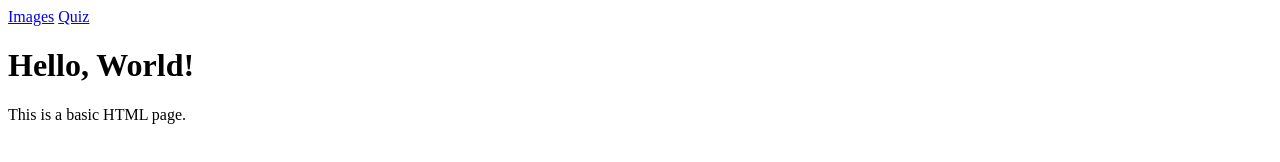
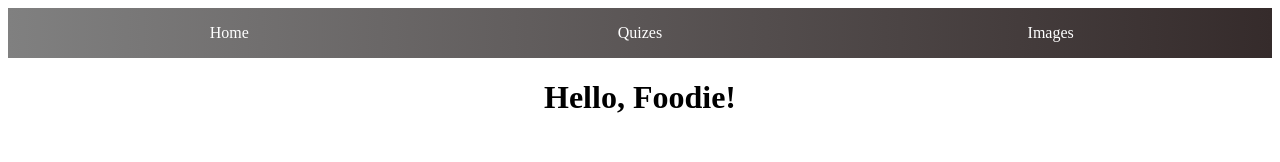
Before and after one commit to ShayGlascott/shayglascott.github.io, a plain HTML site: page index.html in a window 1280 px wide. Drawn offline with Linux system fonts and the light colour scheme.

Commit message:
Adding navbar to all pages

```diff
--- a/css/style.css
+++ b/css/style.css
@@ -0,0 +1,27 @@
+.navigation{
+    display: grid;
+    grid-template-columns:1fr 1fr 1fr;
+    background: linear-gradient(to right, grey, #352b2b);
+    padding: 1em;
+}
+
+.nav-item {
+    text-align: center;
+    color: white;
+    text-decoration: none;
+}
+.headings{
+    text-align: center;
+
+}
+
+.nav-item:hover {
+    background-color: rgba(0, 0, 0, 0.75);;
+}
+a{
+    color: white;
+}
+body{
+    text-align: center;
+
+}
--- a/index.html
+++ b/index.html
@@ -5,14 +5,17 @@
     <meta charset="UTF-8">
     <meta name="viewport" content="width=device-width, initial-scale=1.0">
     <title>Recipe Central</title>
+    <link rel="stylesheet" href="./css/style.css">
+
 </head>
 
 <body>
-    <nav>
-        <a href="html/images.html">Images</a>
-        <a href="html/quiz.html">Quiz</a>
+    <nav class="navigation">
+        <a href="index.html" class="nav-item">Home</a>
+        <a href="./html/quiz.html" class="nav-item">Quizes</a>
+        <a href="./html/images.html" class="nav-item">Images</a>
     </nav>
-    <h1>Hello, World!</h1>
-    <p>This is a basic HTML page.</p>
+    <h1 class="headings">Hello, Foodie!</h1>
+    <p></p>
 </body>
 </html>
```
Also changed, not shown: html/images.html (+11 -5 lines), html/quiz.html (+10 -5 lines).
